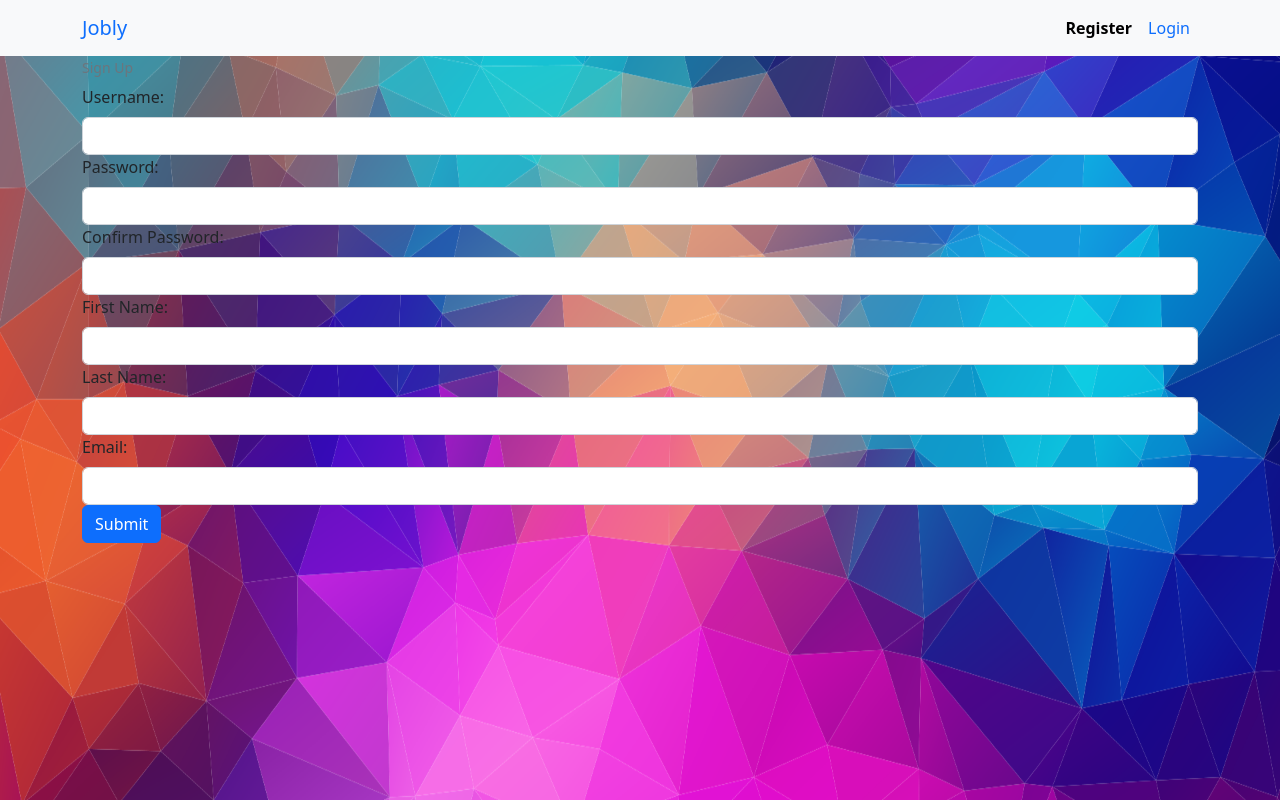
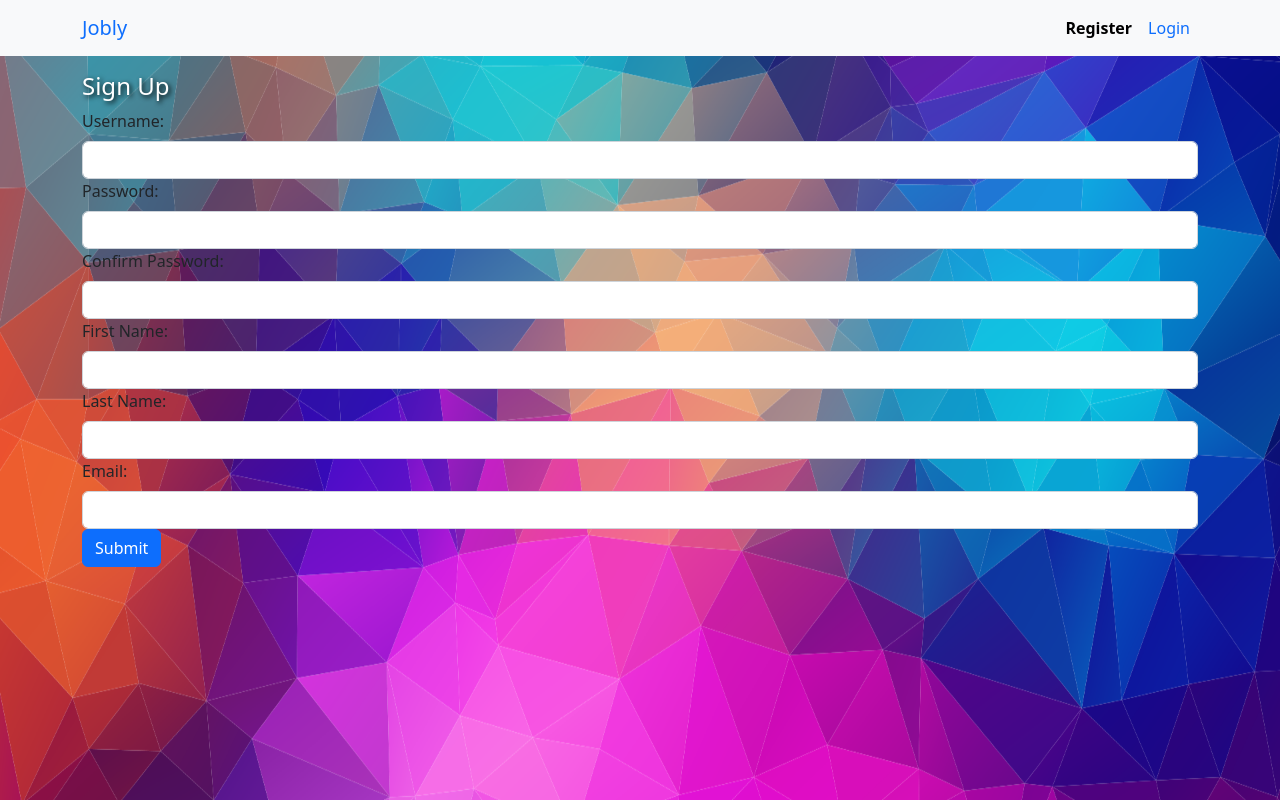
Before and after one commit to jcpalca/react-jobly-frontend, a React (Create React App) app: page /signup in a window 1280 px wide. Built offline with nearby package versions, Linux system fonts and the light colour scheme; no server answers.

Commit message:
Add style to title

```diff
--- /dev/null
+++ b/src/LoginForm.css
@@ -0,0 +1,5 @@
+.LoginForm-title {
+  color: white;
+  font-size: 24px;
+  text-shadow: 2px 2px 5px black;
+}
--- a/src/LoginForm.js
+++ b/src/LoginForm.js
@@ -3,6 +3,7 @@
 import Form from "react-bootstrap/Form";
 import Button from "react-bootstrap/Form";
 import MyAlert from "./MyAlert";
+import "./LoginForm.css";
 
 /**
  * SignUpForm:
@@ -53,7 +54,7 @@
 
   return (
     <Form className="LoginForm container" onSubmit={handleSubmit}>
-      <Form.Text as="h1">Login</Form.Text>
+      <Form.Text as="h1" className="LoginForm-title mt-3">Login</Form.Text>
       <Form.Group>
         <Form.Label>Username:</Form.Label>
         <Form.Control
--- /dev/null
+++ b/src/SignUpForm.css
@@ -0,0 +1,5 @@
+.SignUpForm-title {
+  color: white;
+  font-size: 24px;
+  text-shadow: 2px 2px 5px black;
+}
--- a/src/SignUpForm.js
+++ b/src/SignUpForm.js
@@ -3,6 +3,7 @@
 import Form from "react-bootstrap/Form";
 import Button from "react-bootstrap/Form";
 import MyAlert from "./MyAlert";
+import "./SignUpForm.css";
 
 /**
  * SignUpForm:
@@ -68,7 +69,7 @@
 
   return (
     <Form className="SignUpForm container" onSubmit={handleSubmit}>
-      <Form.Text as="h1">Sign Up</Form.Text>
+      <Form.Text as="h1" className="SignUpForm-title mt-3">Sign Up</Form.Text>
       <Form.Group>
         <Form.Label>Username:</Form.Label>
         <Form.Control
```
